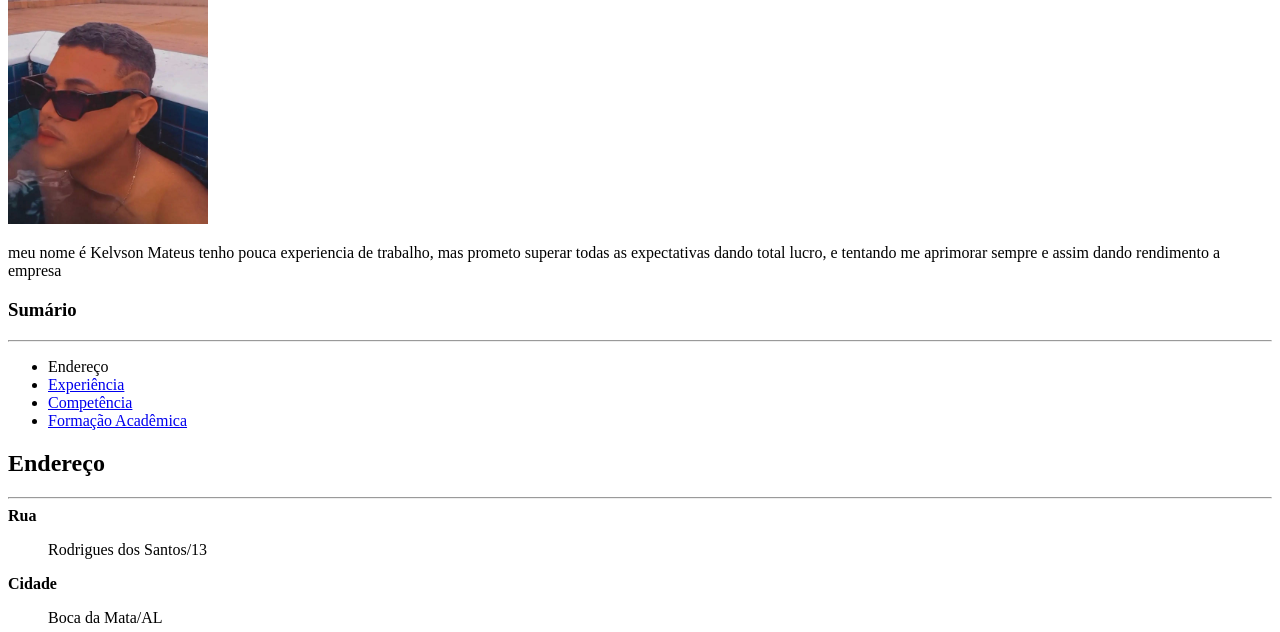
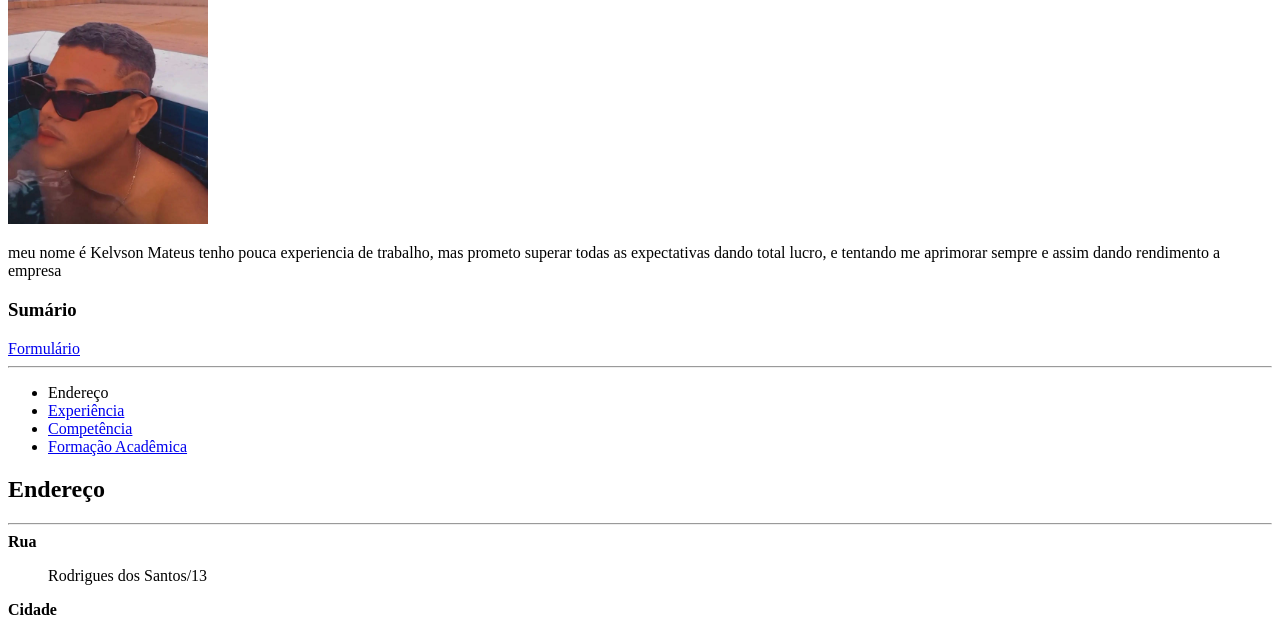
Before and after one commit to kelvsonmateus/kelvsonmateus.github.io, a plain HTML site: page index.html in a window 1280 px wide. Shown: the part 140-772 px from the top of the page. Drawn offline with Linux system fonts and the light colour scheme.

Commit message:
Update index.html

```diff
--- a/index.html
+++ b/index.html
@@ -34,6 +34,9 @@
     <b>
         <h3>Sumário</h3>
     </b>
+
+    <a href="formulario.html">Formulário</a>
+
     <hr>
 
     <ul>
```
